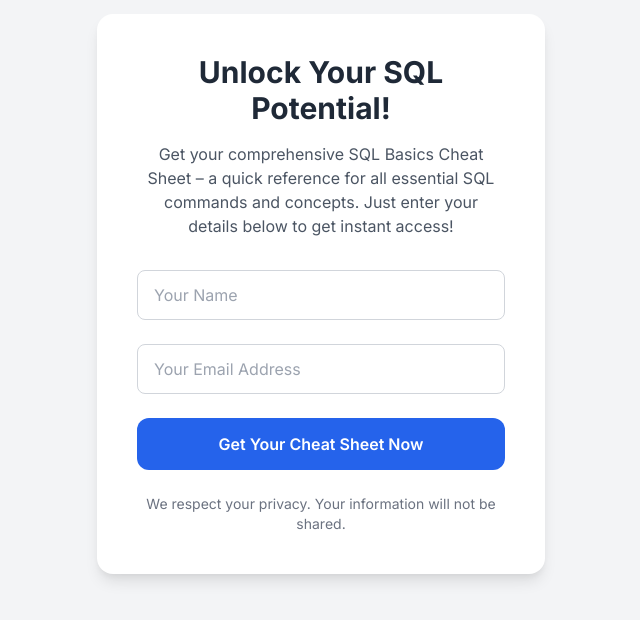
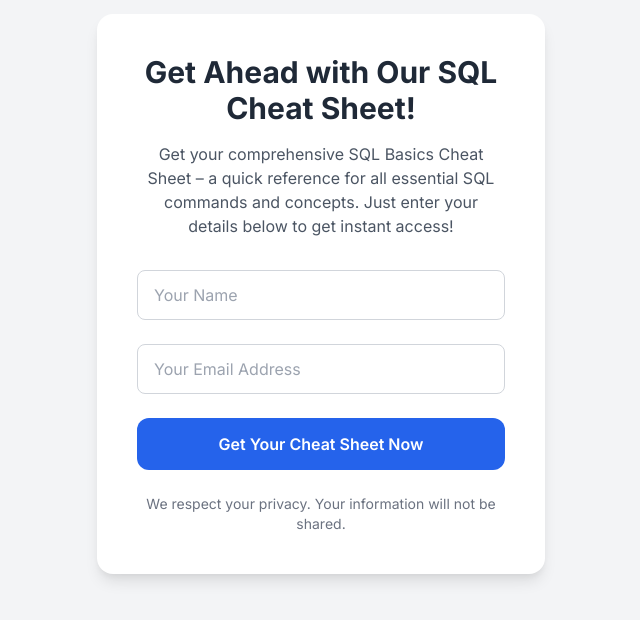
Before and after one commit to RSaiSathvika/SQL-WebPage, a plain HTML site: page index.html in a window 1280 px wide. Shown: the part 106-726 px from the top of the page, without its empty margins (319-959 px from the left). Drawn offline with nearby package versions, Linux system fonts and the light colour scheme.

Commit message:
Update index.html

```diff
--- a/index.html
+++ b/index.html
@@ -52,7 +52,9 @@
 </head>
 <body class="flex items-center justify-center min-h-screen p-4">
     <div class="container-card text-center">
-        <h1 class="text-3xl font-bold text-gray-800 mb-4">Unlock Your SQL Potential!</h1>
+        <h1 class="text-3xl font-bold text-gray-800 mb-4">Get Ahead with Our SQL Cheat Sheet!
+
+</h1>
         <p class="text-gray-600 mb-8">
             Get your comprehensive SQL Basics Cheat Sheet – a quick reference for all essential SQL commands and concepts.
             Just enter your details below to get instant access!
```
